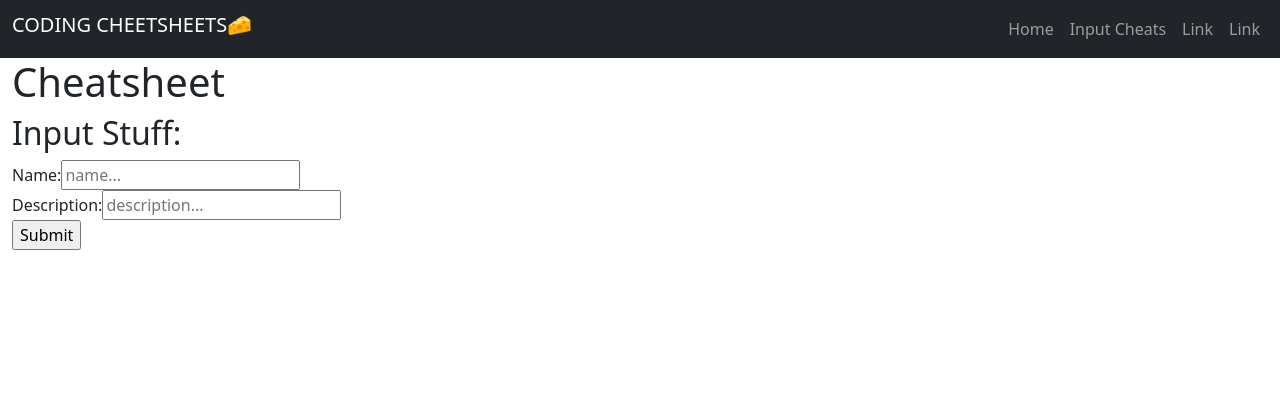
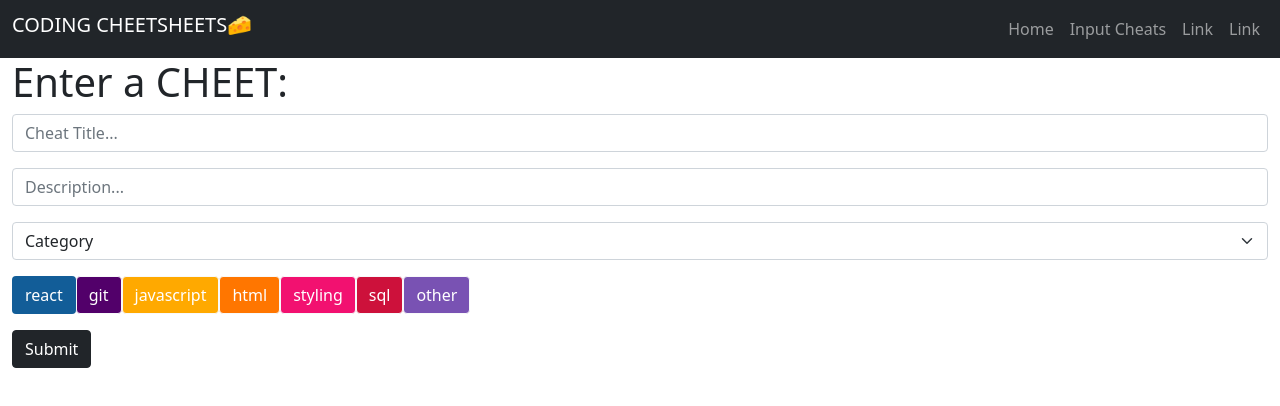
Before and after one commit to kellraym/03-mini-fullstack, a React (Create React App) app: page /inputcheats in a window 1280 px wide. Shown: the top 406 px of the page. Built offline with nearby package versions, Linux system fonts and the light colour scheme.

Commit message:
added styling

```diff
--- a/src/Components/Home.jsx
+++ b/src/Components/Home.jsx
@@ -1,6 +1,5 @@
 import{useState, useEffect} from'react';
-import { BrowserRouter as Router, Link } from 'react-router-dom'; //router is required even though not used
-
+import { BrowserRouter as Router, Link } from 'react-router-dom'; //router is even though not used
 
 function Home () {
 const [list, setList] = useState([])
@@ -16,20 +15,129 @@ function listCheats() {
 
 
   return (
-    <div>
-    <h2>Home Page</h2>
+    <div className="container">
+        <div className="row">
+            <div className="form-holder">
+                    <div className="form-items">
+                        <form>
+                           <div className="col-md-12">
+                                <select className="form-select mt-3">
+                                      <option selected disabled value="">Category</option>
+                                      <option value="react">React</option>
+                                      <option value="git">Git</option>
+                                      <option value="javascript">JavaScript</option>
+                                      <option value="html">HTML</option>
+                                      <option value="styling">Styling</option>
+                                      <option value="sql">SQL</option>
+                               </select>
+                           </div>
 
-    <p>WE CANN ADD SEARCH STUFFF HERE</p>
+                           <div className="col-md-12 mt-3">
+                                <input type="radio" className="btn-check" name="category" id="react"/>
+                                <label className="btn btn react" aria-pressed="true" for="react">react</label>
+
+                                <input type="radio" className="btn-check" name="category" id="git"/>
+                                <label className="btn btn-light git" for="git">git</label>
+
+                                <input type="radio" className="btn-check" name="category" id="javascript"/>
+                                <label className="btn btn-light javascript" for="javascript">javascript</label>
+
+                                <input type="radio" className="btn-check" name="category" id="html"/>
+                                <label className="btn btn-light html" aria-pressed="true" for="html">html</label>
+
+                                <input type="radio" className="btn-check" name="category" id="styling"/>
+                                <label className="btn btn-light styling" for="styling">styling</label>
+
+                                <input type="radio" className="btn-check" name="category" id="sql"/>
+                                <label className="btn btn-light sql" for="sql">sql</label>
+
+                                <input type="radio" className="btn-check" name="category" id="other"/>
+                                <label className="btn btn-light other" for="other">other</label>
+                            </div>
+                        </form>
+                    </div>
+            </div>
+    </div>
 
 
-    <div> {list.map(item => <li>{item.name} || {item.description}</li>)} </div>
 
-  </div>
+      <h5>All cheats:</h5>
+        <div className="row">
+        {list.map(item =>
+            <div className="col-sm-4 py-2">
+                <div className="card text-white" style={{ backgroundColor:
+                item.category === 'react' ? "#125D98" :
+                item.category === 'git' ? "#52006A" :
+                item.category === 'javascript' ? "rgb(255, 169, 0)" :
+                item.category === 'html' ? "rgb(255, 118, 0)" :
+                item.category === 'styling' ? "#F21170" :
+                item.category === 'sql' ? "#CD113B" :
+                  "#7952B3"}}>
+                    <div className="card-body">
+                      <h3 className="card-title cheat-card">{ item.category ? item.category : 'Other'}</h3>
+                        <p className="card-text">{item.name}</p>
+                        <p className="card-text">{item.description}</p>
+                        <input type="button" value="View Details" className="btn btn-outline-light"/>
+                    </div>
+                </div>
+            </div>
+            )}
+        </div>
+    </div>
 
 
 
 
-    )
+   )
   }
 
   export default Home;
+
+
+//   const cheatCards = () => {
+//     let allCheats = list.map(item => {
+//       console.log(item.name)
+//       const react = item.category === 'react';
+//       const git = item.category === 'git';
+//       const javascript = item.category === 'javascript';
+//       const html = item.category === 'html';
+//       const styling = item.category === 'styling';
+//       const sql = item.category === 'sql';
+//       return (<>
+//       <div className="col-sm-4 py-2">
+//         <div className="card text-white"
+//           style={{ backgroundColor:
+//             react ? "#125D98" :
+//             git ? "#52006A" :
+//             javascript ? "rgb(255, 169, 0)" :
+//             html ? "rgb(255, 118, 0)" :
+//             styling ? "#F21170" :
+//             sql ? "#CD113B" :
+//              "#7952B3"}}>
+//           <div className="card-body">
+//               <h3 className="card-title cheat-card">{item.category}</h3>
+//                 <p className="card-text">{item.name}</p>
+//                 <p className="card-text">{item.description}</p>
+//                 <input type="button" value="View Details" className="btn btn-outline-light"/>
+//           </div>
+//         </div>
+//       </div>
+//         </>)
+//       })
+
+//       return (<>{allCheats}</>) }
+
+
+//     return (
+//       <div className="container">
+//         <h2>Home Page</h2>
+//           <p>WE CANN ADD SEARCH STUFFF HERE</p>
+//         allCheats
+//       <h5>All cheats:</h5>
+//       <div className="row">
+
+//         {cheatCards()}
+
+//       </div>
+//   </div>
+//  )
--- a/src/Components/InputForm.jsx
+++ b/src/Components/InputForm.jsx
@@ -42,15 +42,50 @@ useEffect(() => {
 
   return (
       <div>
+        <div class="form-holder row">
+            <h1>Enter a CHEET:</h1>
+              <form>
 
-      <h1>Cheatsheet</h1>
+                <input class="form-control" onChange={handleNameInput} type='text' placeholder='Cheat Title...' value={name}/>
 
-       <h2>Input Stuff:</h2>
-          <form>
-            <div><label>Name:</label><input onChange={handleNameInput} type='text' placeholder='name...' value={name}/></div>
-            <div><label>Description:</label><input onChange={handleDescInput} type='text' placeholder='description...' value={description}/></div>
-            <input type="button" value="Submit" onClick={handleSubmit}/>
-          </form>
+                <input class="form-control mt-3" onChange={handleDescInput} type='text' placeholder='Description...' value={description}/>
+
+                <select className="form-select mt-3">
+                      <option selected disabled value="">Category</option>
+                      <option value="react">React</option>
+                      <option value="git">Git</option>
+                      <option value="javascript">JavaScript</option>
+                      <option value="html">HTML</option>
+                      <option value="styling">Styling</option>
+                      <option value="sql">SQL</option>
+                </select>
+
+                <div className="col-md-12 mt-3">
+                      <input type="radio" className="btn-check" name="category" id="react"/>
+                      <label className="btn btn react" aria-pressed="true" for="react">react</label>
+
+                      <input type="radio" className="btn-check" name="category" id="git"/>
+                      <label className="btn btn-light git" for="git">git</label>
+
+                      <input type="radio" className="btn-check" name="category" id="javascript"/>
+                      <label className="btn btn-light javascript" for="javascript">javascript</label>
+
+                      <input type="radio" className="btn-check" name="category" id="html"/>
+                      <label className="btn btn-light html" aria-pressed="true" for="html">html</label>
+
+                      <input type="radio" className="btn-check" name="category" id="styling"/>
+                      <label className="btn btn-light styling" for="styling">styling</label>
+
+                      <input type="radio" className="btn-check" name="category" id="sql"/>
+                      <label className="btn btn-light sql" for="sql">sql</label>
+
+                      <input type="radio" className="btn-check" name="category" id="other"/>
+                      <label className="btn btn-light other" for="other">other</label>
+                  </div>
+
+                <input type="button" value="Submit" onClick={handleSubmit} class="btn btn-dark mt-3"/>
+              </form>
+            </div>
       </div>
     )
   }
--- a/src/styling/App.css
+++ b/src/styling/App.css
@@ -0,0 +1,53 @@
+.cheat-card{
+  opacity: 0.4;
+  font-size: 5vw;
+}
+
+.card {
+  border-radius: 15px;
+  box-shadow: 5px 5px 5px 5px black;
+}
+
+
+
+.form-holder {
+      display: flex;
+      justify-content: center;
+      text-rendering: optimizeLegibility;
+}
+
+.btn.react{
+  background-color: #125D98;
+  color: #fff;
+}
+
+.btn.git{
+  background-color: #52006A;
+  color: #fff;
+
+}
+.btn.javascript{
+  background-color: rgb(255, 169, 0);
+  color: #fff;
+
+}
+.btn.html{
+  background-color: rgb(255, 118, 0);
+  color: #fff;
+
+}
+.btn.styling{
+  background-color: #F21170;
+  color: #fff;
+
+}
+.btn.sql{
+  background-color: #CD113B;
+  color: #fff;
+
+}
+.btn.other{
+  background-color: #7952B3;
+  color: #fff;
+
+}
```
Also changed, not shown: src/server/seeds/initial_inputs.js (+6 -2 lines), 1 other file (tests, documents, lock files or other folders).
